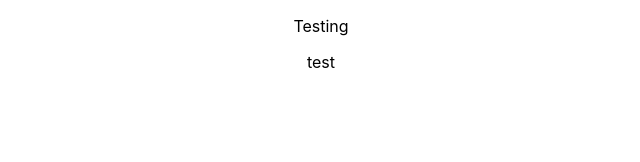
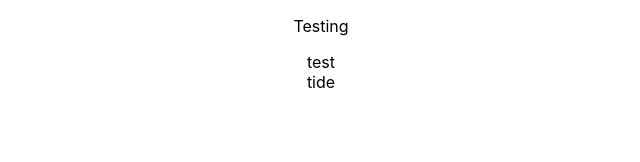
Before and after one commit to zyteo/LighTide, a React (Create React App) app in the folder lightide/: page / in a window 1280 px wide. Shown: the top 162 px of the page, without its empty margins (319-959 px from the left). Built offline with nearby package versions, Linux system fonts and the light colour scheme.

Commit message:
added tide.jsx

```diff
--- a/lightide/src/App.js
+++ b/lightide/src/App.js
@@ -3,12 +3,14 @@
 import React from "react";
 import './App.css';
 import Sun from "./Components/Sun";
+import Tides from "./Components/Tides";
 
 function App() {
   return (
     <div className="App">
       <p>Testing</p>
       <Sun/>
+      <Tides/>
     </div>
   );
 }
--- /dev/null
+++ b/lightide/src/Components/Tides.jsx
@@ -0,0 +1,10 @@
+// GA SEI 32 Project 2: FrontEnd with API
+// ZY, 1 Oct 2021
+
+import React from "react";
+
+function Tides() {
+  return (<div className="tides">tide</div>);
+}
+
+export default Tides;
```
